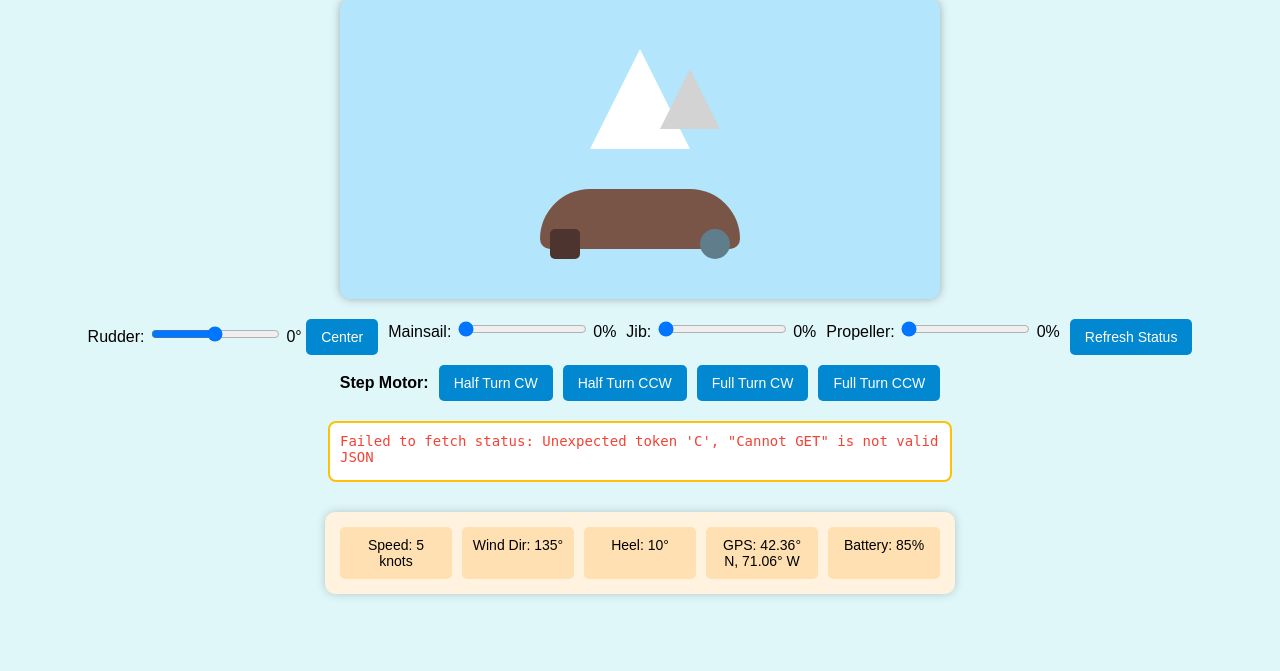
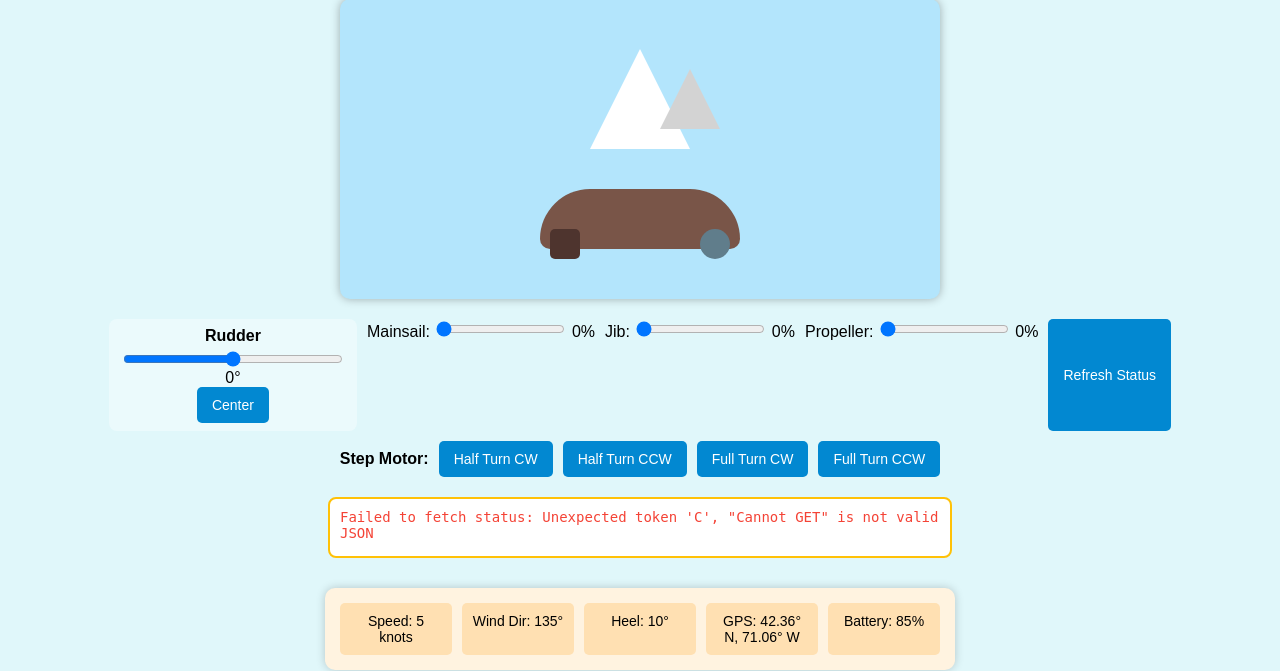
Before and after one commit to daniego/sailing_ai, a FastAPI app: page /controls in a window 1280 px wide. Shown: the part 101-772 px from the top of the page. Run offline with FastAPI, Linux system fonts and the light colour scheme; parts of the project's set-up code (start-up, migrations or seed data) failed here and were passed over.

Commit message:
Updated controls

```diff
--- a/app/templates/controls.html
+++ b/app/templates/controls.html
@@ -106,6 +106,25 @@
             transition: background-color 0.3s;
         }
 
+        .rudder-control {
+            display: flex;
+            flex-direction: column;
+            align-items: center;
+            padding: 8px 12px;
+            background: rgba(255, 255, 255, 0.35);
+            border-radius: 8px;
+            text-align: center;
+        }
+
+        .rudder-control .rudder-label-title {
+            font-weight: bold;
+            margin-bottom: 4px;
+        }
+
+        .rudder-control input {
+            width: 220px;
+        }
+
         .controls button:hover {
             background-color: #0277bd;
         }
@@ -206,8 +225,8 @@
         </div>
     </div>
     <div class="controls">
-        <label>
-            Rudder:
+        <label class="rudder-control">
+            <span class="rudder-label-title">Rudder</span>
             <input type="range" id="rudder-control" min="-45" max="45" value="0" oninput="updateControl('rudder', this.value)">
             <span id="rudder-value">0°</span>
             <button type="button" onclick="resetRudder()">Center</button>
```
